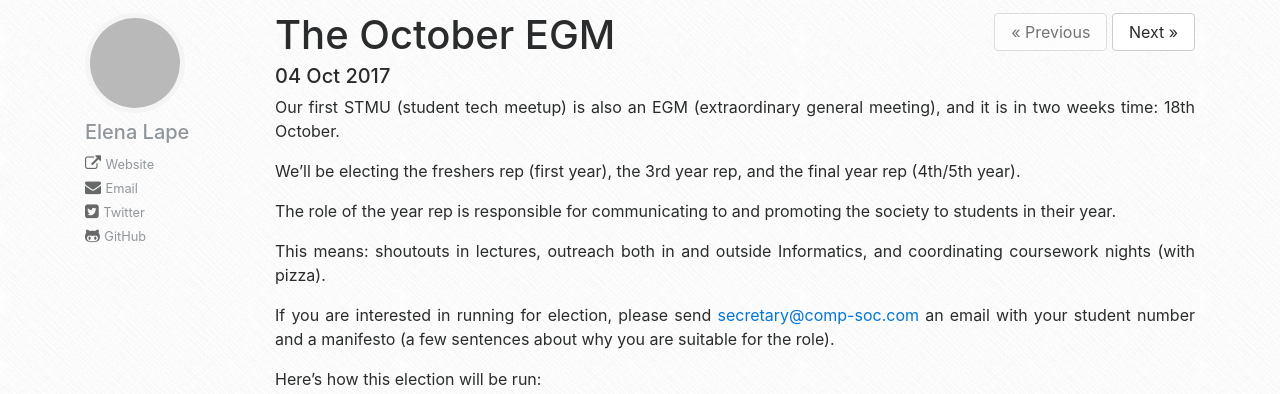
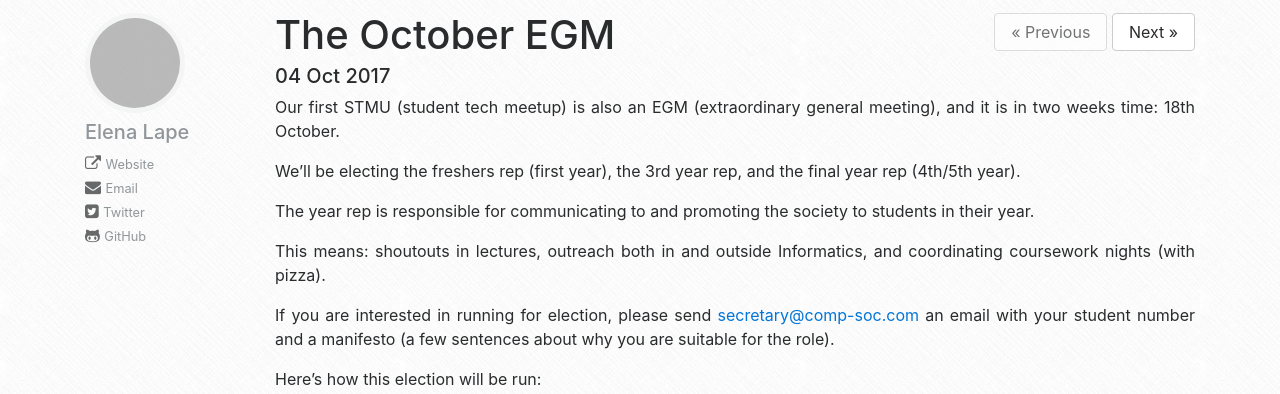
Before and after one commit to compsoc-edinburgh/website, a Jekyll site: the page built from _posts/2017-10-04-egm.md, in a window 1280 px wide, cut to the strip 344-738 px from the top of the page. Built offline with Jekyll 4.4.1, drawn with Linux system fonts in a browser that asks for light colours; nearby versions of some CDN libraries; grey boxes are pictures that could not be loaded.

Commit message:
Fix typo in October 2017 EGM

```diff
--- a/_posts/2017-10-04-egm.md
+++ b/_posts/2017-10-04-egm.md
@@ -7,7 +7,7 @@ Our first STMU (student tech meetup) is also an EGM (extraordinary general meeti
 
 We'll be electing the freshers rep (first year), the 3rd year rep, and the final year rep (4th/5th year).
 
-The role of the year rep is responsible for communicating to and promoting the society to students in their year.
+The year rep is responsible for communicating to and promoting the society to students in their year.
 
 This means: shoutouts in lectures, outreach both in and outside Informatics, and coordinating coursework nights (with pizza).
 
```
